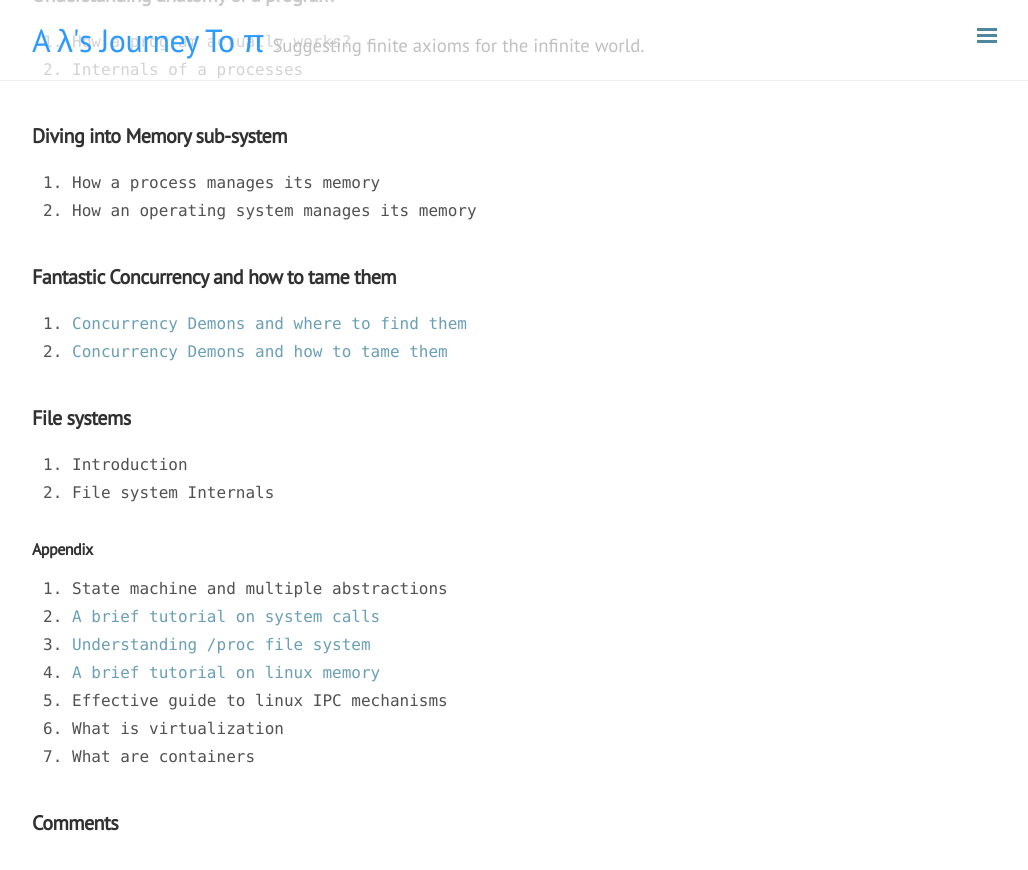
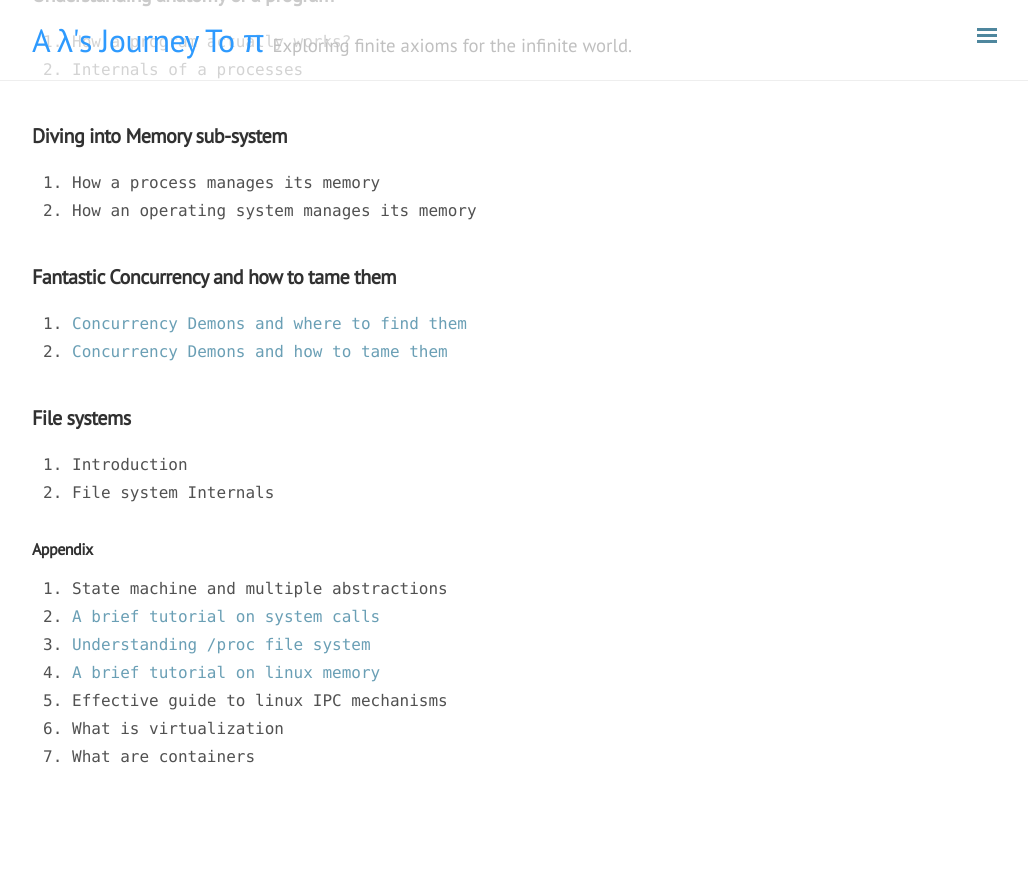
Before and after one commit to rarchk/rarchk.github.io, a Jekyll site: the page built from blog/NotesOnOS.md, in a window 1280 px wide and 900 px high, scrolled down 1058 px. Shown: the top 870 px of the window, without its empty margins (248-1276 px from the left). Built offline with Jekyll 4.4.1, drawn with Linux system fonts in a browser that asks for light colours; nearby versions of some CDN libraries; comment, search, counter and statistics services are not loaded; after the commit the page ends 1893 px from its top, so only the background shows below that.

```diff
--- a/_config.yml
+++ b/_config.yml
@@ -1,9 +1,9 @@
 # Site Info
 title: A λ's Journey To Π
-tagline: ' Suggesting finite axioms for the infinite world.'
-description: 'My personal website'
+tagline: 'Exploring finite axioms for the infinite world.'
+description: 'Ronak Kogta personal blog'
 #baseurl: "" #/lanyon" # to be used when going for sub-directory
-url:  "https://rarchk.github.io" #"http://localhost:4000" #
+url:  "http://localhost:4000" #"https://rarchk.github.io"
 logo: '/public/logo.png'
 
 # Site configurations
@@ -34,9 +34,9 @@ author:
   contact:
     linkedin:  https://www.linkedin.com/in/ronakkogta
     github:    https://github.com/rarchk
-    stack-overflow:    http://stackoverflow.com/users/733761/rarchk
-    twitter:   https://twitter.com/rarchk
-    email:     https://www.google.com/recaptcha/mailhide/d?k\x3d01CIzJycu1pq2SHk5xVmq2RQ\x3d\x3d\x26c\x3dlBe-qtR3DTUeG_jldvPx-3bZV6esWSECuGNNBsZs9eA\x3d
+    #stack-overflow:    http://stackoverflow.com/users/733761/rarchk
+    twitter:   https://twitter.com/ronakkogta
+    #email:     https://www.google.com/recaptcha/mailhide/d?k\x3d01CIzJycu1pq2SHk5xVmq2RQ\x3d\x3d\x26c\x3dlBe-qtR3DTUeG_jldvPx-3bZV6esWSECuGNNBsZs9eA\x3d
     rss: /atom.xml
 
 # Navigation (2nd level links supported)
@@ -70,7 +70,7 @@ category_page: '/blog/categories/'
 # Plugins
 mathjax: true # whether support mathjax
 google_analytics_token: 'UA-5613819-3' # leave blank if you don't want google analytics
-disqus_short_name: 'rarchkgithubio' # leave blank if you don't want disqus
+#disqus_short_name: 'rarchkgithubio' # leave blank if you don't want disqus
 
 # posts to show at github
 future: true
```
Also changed, not shown: 1 other file.
